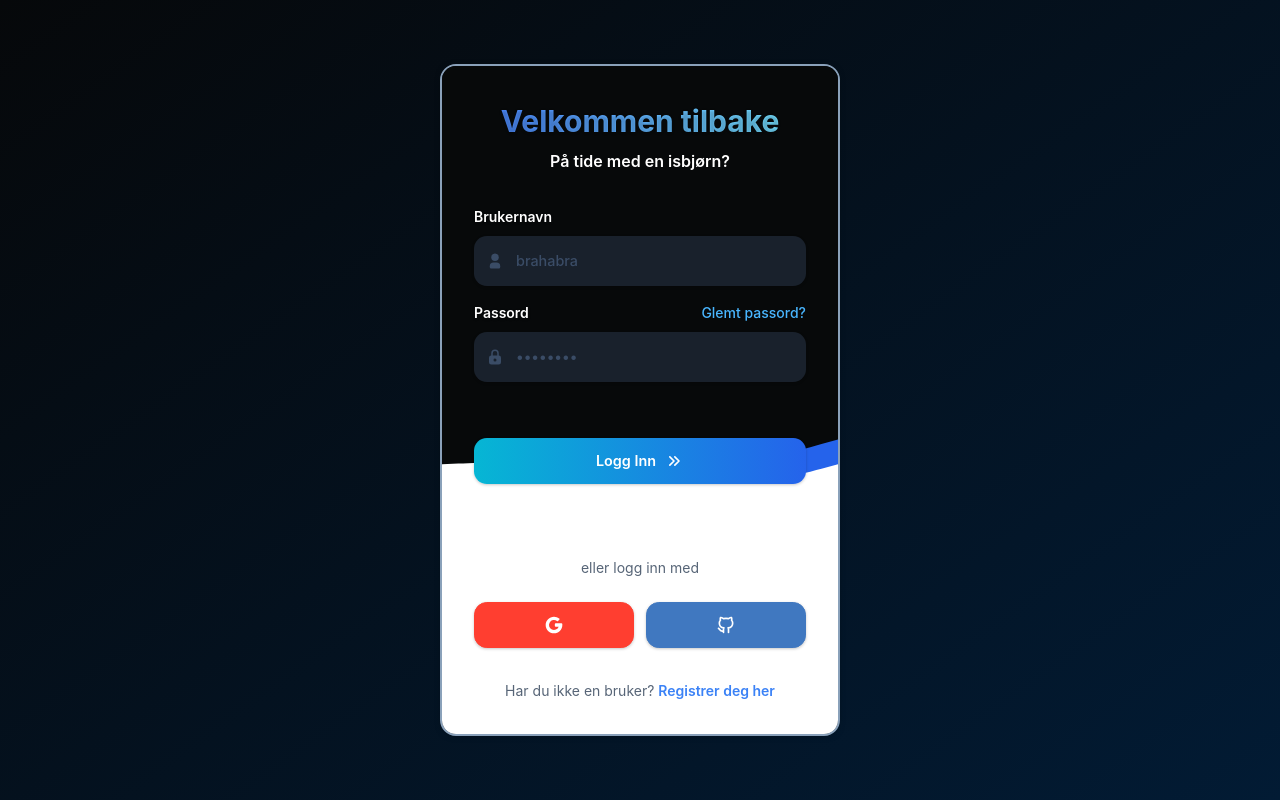
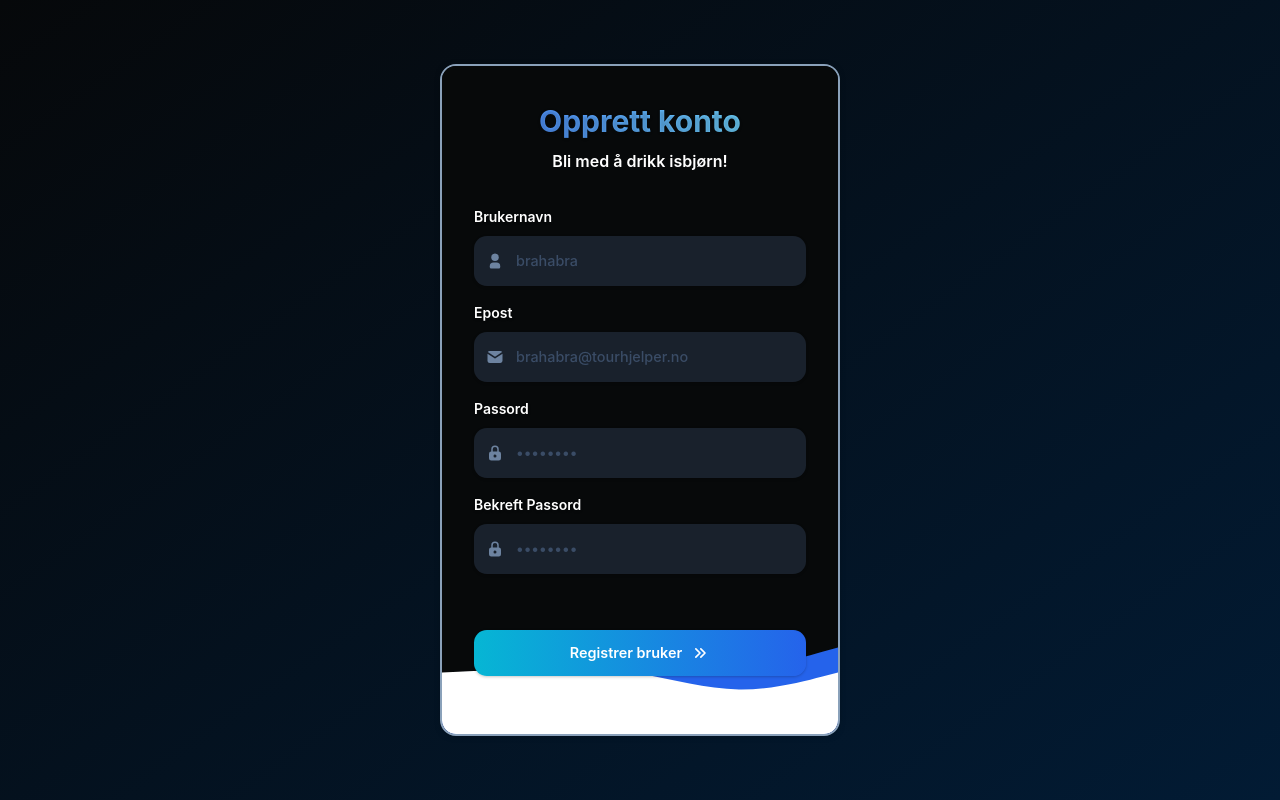
Before and after one commit to matsklevstad/isbjornlite, a Next.js app in the folder frontend/: page /login in a window 1280 px wide. Both pictures are taken after a click on the link "Registrer deg her". Built offline with nearby package versions, Linux system fonts and the light colour scheme; no server answers.

Commit message:
feat: implement registration functionality

```diff
--- a/frontend/src/components/login/Login.module.css
+++ b/frontend/src/components/login/Login.module.css
@@ -38,19 +38,14 @@
   padding-top: 4rem;
 }
 
-.logoContainer {
-  display: flex;
-  justify-content: center;
-  align-items: center;
-  margin-bottom: 1rem;
-}
 
 .bottomSection {
   padding: 2rem;
+  padding-top: 0;
   background-color: rgb(255, 255, 255);
   /* Remove position: relative and top: -1px */
   /* Instead, use a negative margin to pull up */
-  margin-top: -1px;
+  margin-top: 0px;
 }
 
 .header {
@@ -122,7 +117,7 @@
 }
 
 .icon {
-  color: rgb(58, 76, 102);
+  color: rgb(109, 131, 160);
 }
 
 .input::placeholder {
@@ -150,7 +145,7 @@
 
 .input:focus-visible {
   outline: none;
-  border: 2px solid rgb(25, 33, 44);
+  border: 2px solid rgb(88, 104, 126);
 }
 
 /* Chrome, Safari, Edge autofill fix */
@@ -330,7 +325,7 @@
 
   .input {
     font-size: 0.85rem;
-    padding: 0.5rem;
+    padding: 0.55rem;
     padding-left: 2.5rem;
   }
 
@@ -340,7 +335,7 @@
 
   .button {
     font-size: 0.875rem;
-    padding: 0.5rem 1rem;
+    padding: 0.55rem 1rem;
     margin-top: 1.5rem;
   }
 
@@ -363,6 +358,6 @@
   .socialButtonGoogle,
   .socialButtonGithub {
     font-size: 0.8rem;
-    padding: 0.5rem 1rem;
+    padding: 0.55rem 1rem;
   }
 }
--- a/frontend/src/components/login/Login.tsx
+++ b/frontend/src/components/login/Login.tsx
@@ -1,20 +1,23 @@
 import React, { useState, useEffect, useCallback } from "react";
 import { useRouter } from "next/router";
-import { signIn } from "next-auth/react";
 import { useAuthStore } from "@/stores/authStore";
 import {
   IconChevronsRight,
   IconUserFilled,
   IconLockFilled,
-  IconBrandGithub,
-  IconBrandGoogleFilled,
+  IconMailFilled,
 } from "@tabler/icons-react";
 import styles from "./Login.module.css";
+import SocialLogIn from "./SocialLogIn";
+import { errorMessages } from "@/utils/errorMessages";
 
 const LoginPage = () => {
-  const { login } = useAuthStore();
+  const { login, register } = useAuthStore();
   const [username, setUsername] = useState("");
   const [password, setPassword] = useState("");
+  const [email, setEmail] = useState("");
+  const [confirmPassword, setConfirmPassword] = useState("");
+  const [isRegistering, setIsRegistering] = useState(false);
 
   const router = useRouter();
   const [authError, setAuthError] = useState<string | null>(null);
@@ -28,22 +31,41 @@ const LoginPage = () => {
     }
   }, [login, username, password, router]);
 
+  const handleRegister = useCallback(async () => {
+    if (username.length < 3) {
+      setAuthError("Brukernavnet må være minst 3 tegn langt.");
+      return;
+    }
+    if (password.length < 6) {
+      setAuthError("Passordet må være minst 6 tegn langt.");
+      return;
+    }
+    if (email.length < 5 || !email.includes("@")) {
+      setAuthError("Eposten er ikke gyldig.");
+      return;
+    }
+
+    if (password !== confirmPassword) {
+      setAuthError("Passordene stemmer ikke overens.");
+      return;
+    }
+    try {
+      const userData = {
+        username,
+        password,
+        email,
+      };
+      await register(userData);
+      router.push("/");
+    } catch (error) {
+      setAuthError("Feil brukernavn eller passord.");
+    }
+  }, [password, confirmPassword, username, email, register, router]);
+
   // Extract error from URL on component mount
   useEffect(() => {
     const { error } = router.query;
     if (error) {
-      // Map error codes to user-friendly messages
-      const errorMessages: Record<string, string> = {
-        OAuthSignin: "Feil ved pålogging.",
-        OAuthCallback: "Feil ved kommunikasjon med innloggingstjenesten.",
-        OAuthCreateAccount: "Kunne ikke opprette konto.",
-        EmailCreateAccount: "Kunne ikke opprette konto med epost.",
-        Callback: "Ugyldig tilbakekall fra innloggingstjenesten.",
-        OAuthAccountNotLinked:
-          "E-posten er allerede i bruk med en annen innloggingsmetode.",
-        default: "Det oppstod en feil under innlogging.",
-      };
-
       setAuthError(errorMessages[error as string] || errorMessages.default);
     }
   }, [router.query]);
@@ -52,7 +74,11 @@ const LoginPage = () => {
     const handleEnterKey = (event: KeyboardEvent) => {
       if (event.key === "Enter") {
         event.preventDefault();
-        handleLogIn();
+        if (isRegistering) {
+          handleRegister();
+        } else {
+          handleLogIn();
+        }
       }
     };
 
@@ -60,16 +86,17 @@ const LoginPage = () => {
     return () => {
       window.removeEventListener("keydown", handleEnterKey);
     };
-  }, [handleLogIn]);
+  }, [handleLogIn, handleRegister, isRegistering]);
 
   return (
     <div className={styles.container}>
       <div className={styles.card}>
         <div className={styles.topSection}>
-          {authError && <div className={styles.errorMessage}>{authError}</div>}
           <div className={styles.header}>
-            <h2 className={styles.title}>Velkommen tilbake</h2>
-            <p className={styles.subtitle}>På tide med en isbjørn?</p>
+            <h2 className={styles.title}>
+              {isRegistering ? "Opprett konto" : "Velkommen tilbake"}
+            </h2>
+            <p className={styles.subtitle}>Bli med å drikk isbjørn!</p>
           </div>
 
           <form className={styles.form}>
@@ -92,14 +119,37 @@ const LoginPage = () => {
               </div>
             </div>
 
+            {isRegistering && (
+              <div className={styles.fieldGroup}>
+                <label htmlFor="username" className={styles.label}>
+                  Epost
+                </label>
+                <div className={styles.inputContainer}>
+                  <div className={styles.iconContainer}>
+                    <IconMailFilled size={18} className={styles.icon} />
+                  </div>
+                  <input
+                    id="username"
+                    type="text"
+                    value={email}
+                    onChange={(e) => setEmail(e.target.value)}
+                    className={styles.input}
+                    placeholder="brahabra@tourhjelper.no"
+                  />
+                </div>
+              </div>
+            )}
+
             <div className={styles.fieldGroup}>
               <div className={styles.labelContainer}>
                 <label htmlFor="password" className={styles.label}>
                   Passord
                 </label>
-                <a href="#" className={styles.link}>
-                  Glemt passord?
-                </a>
+                {!isRegistering && (
+                  <a href="#" className={styles.link}>
+                    Glemt passord?
+                  </a>
+                )}
               </div>
               <div className={styles.inputContainer}>
                 <div className={styles.iconContainer}>
@@ -116,52 +166,43 @@ const LoginPage = () => {
               </div>
             </div>
 
+            {isRegistering && (
+              <div className={styles.fieldGroup}>
+                <div className={styles.labelContainer}>
+                  <label htmlFor="password" className={styles.label}>
+                    Bekreft Passord
+                  </label>
+                </div>
+                <div className={styles.inputContainer}>
+                  <div className={styles.iconContainer}>
+                    <IconLockFilled size={18} className={styles.icon} />
+                  </div>
+                  <input
+                    id="password"
+                    type="password"
+                    value={confirmPassword}
+                    onChange={(e) => setConfirmPassword(e.target.value)}
+                    className={styles.input}
+                    placeholder="••••••••"
+                  />
+                </div>
+              </div>
+            )}
+
             <button
               type="button"
-              onClick={handleLogIn}
+              onClick={isRegistering ? handleRegister : handleLogIn}
               className={styles.button}>
-              <span>Logg Inn</span>
+              <span>{isRegistering ? "Registrer bruker" : "Logg Inn"}</span>
               <IconChevronsRight size={20} style={{ marginLeft: "0.5rem" }} />
             </button>
+            {authError && (
+              <div className={styles.errorMessage}>{authError}</div>
+            )}
           </form>
         </div>
 
-        <div className={styles.bottomSection}>
-          <div className={styles.divider}>
-            <div className={styles.dividerLine}>
-              <div className={styles.dividerLineInner}></div>
-            </div>
-            <div className={styles.dividerTextContainer}>
-              <span className={styles.dividerText}>eller logg inn med</span>
-            </div>
-          </div>
-
-          <div className={styles.socialContainer}>
-            <button
-              type="button"
-              onClick={() =>
-                signIn("google", { callbackUrl: "/", redirect: true })
-              }
-              className={styles.socialButtonGoogle}>
-              <IconBrandGoogleFilled size={20} color="white" />
-            </button>
-            <button
-              type="button"
-              onClick={() =>
-                signIn("github", { callbackUrl: "/", redirect: true })
-              }
-              className={styles.socialButtonGithub}>
-              <IconBrandGithub size={20} color="white" />
-            </button>
-          </div>
-
-          <p className={styles.registerText}>
-            Har du ikke en bruker?{"  "}
-            <a href="#" className={styles.registerLink}>
-              Registrer deg her
-            </a>
-          </p>
-        </div>
+        {!isRegistering && <SocialLogIn setIsRegistering={setIsRegistering} />}
       </div>
     </div>
   );
--- /dev/null
+++ b/frontend/src/components/login/SocialLogIn.tsx
@@ -0,0 +1,47 @@
+import { signIn } from "next-auth/react";
+import styles from "./Login.module.css";
+import { IconBrandGithub, IconBrandGoogleFilled } from "@tabler/icons-react";
+
+export default function SocialLogIn({
+  setIsRegistering,
+}: {
+  setIsRegistering: (isRegistering: boolean) => void;
+}) {
+  return (
+    <div className={styles.bottomSection}>
+      <div className={styles.divider}>
+        <div className={styles.dividerLine}>
+          <div className={styles.dividerLineInner}></div>
+        </div>
+        <div className={styles.dividerTextContainer}>
+          <span className={styles.dividerText}>eller fortsett med</span>
+        </div>
+      </div>
+
+      <div className={styles.socialContainer}>
+        <button
+          type="button"
+          onClick={() => signIn("google", { callbackUrl: "/", redirect: true })}
+          className={styles.socialButtonGoogle}>
+          <IconBrandGoogleFilled size={20} color="white" />
+        </button>
+        <button
+          type="button"
+          onClick={() => signIn("github", { callbackUrl: "/", redirect: true })}
+          className={styles.socialButtonGithub}>
+          <IconBrandGithub size={20} color="white" />
+        </button>
+      </div>
+
+      <p className={styles.registerText}>
+        Har du ikke en bruker?{"  "}
+        <a
+          href="#"
+          onClick={() => setIsRegistering(true)}
+          className={styles.registerLink}>
+          Registrer deg her
+        </a>
+      </p>
+    </div>
+  );
+}
--- /dev/null
+++ b/frontend/src/utils/errorMessages.ts
@@ -0,0 +1,10 @@
+export const errorMessages: Record<string, string> = {
+  OAuthSignin: "Feil ved pålogging.",
+  OAuthCallback: "Feil ved kommunikasjon med innloggingstjenesten.",
+  OAuthCreateAccount: "Kunne ikke opprette konto.",
+  EmailCreateAccount: "Kunne ikke opprette konto med epost.",
+  Callback: "Ugyldig tilbakekall fra innloggingstjenesten.",
+  OAuthAccountNotLinked:
+    "E-posten er allerede i bruk med en annen innloggingsmetode.",
+  default: "Det oppstod en feil under innlogging.",
+};
```
